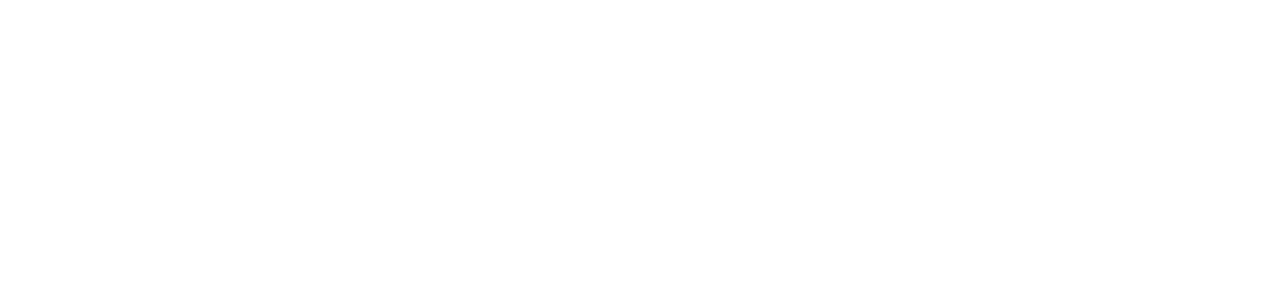
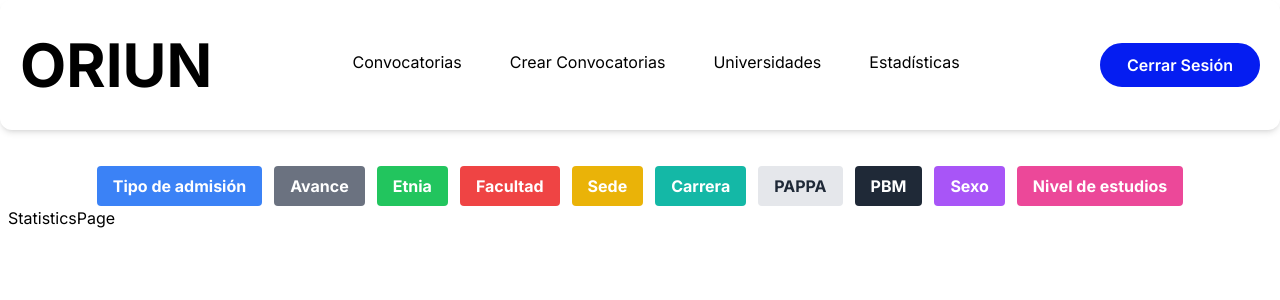
Before and after one commit to camunozv/oriun-frontend, a Next.js app: page /Statistics in a window 1280 px wide. Before the commit this address had no page. Shown: the top 300 px of the page. Built offline with nearby package versions, Linux system fonts and the light colour scheme.

Commit message:
Added navigation to graphs

```diff
--- a/app/Statistics/layout.jsx
+++ b/app/Statistics/layout.jsx
@@ -1,12 +1,19 @@
+"use client";
+import NavbarConvocatorias from "@/components/ConvsPage/NavbarConvocatorias";
+import NavbarStatistics from "@/components/StatisticsPage/NavbarStatistics";
+import { LINKS_ADMIN } from "@/constants";
+import React from "react";
 
-import React from 'react'
-
-function GraphsLayout({children}) {
+function GraphsLayout({ children }) {
   return (
     <>
+      <NavbarConvocatorias links={LINKS_ADMIN}></NavbarConvocatorias>
+      <main className="relative mt-4 mx-auto overflow-hidden max-w-[1580px] gap-3 p-2">
+        <NavbarStatistics />
         {children}
+      </main>
     </>
-  )
+  );
 }
 
-export default GraphsLayout
+export default GraphsLayout;
--- /dev/null
+++ b/app/Statistics/page.jsx
@@ -0,0 +1,9 @@
+import React from 'react'
+
+function StatisticsPage() {
+  return (
+    <div>StatisticsPage</div>
+  )
+}
+
+export default StatisticsPage
--- /dev/null
+++ b/components/StatisticsPage/NavbarStatistics.jsx
@@ -0,0 +1,87 @@
+"use client"
+import { useRouter } from "next/navigation";
+import React from "react";
+
+function NavbarStatistics() {
+  const router = useRouter();
+
+  const handleRedirect = (path) => {
+    router.push(path);
+  };
+
+  return (
+    <div className="flex gap-3 max-w-[1580px] mt-3 items-center justify-center">
+      <button
+        onClick={() => handleRedirect("/Statistics/admission_type")}
+        className="bg-blue-500 hover:bg-blue-700 text-white font-bold py-2 px-4 rounded"
+      >
+        Tipo de admisión
+      </button>
+
+      <button
+        onClick={() => handleRedirect("/Statistics/advance")}
+        className="bg-gray-500 hover:bg-gray-700 text-white font-bold py-2 px-4 rounded"
+      >
+        Avance
+      </button>
+
+      <button
+        onClick={() => handleRedirect("/Statistics/ethnicity")}
+        className="bg-green-500 hover:bg-green-700 text-white font-bold py-2 px-4 rounded"
+      >
+        Etnia
+      </button>
+
+      <button
+        onClick={() => handleRedirect("/Statistics/faculty")}
+        className="bg-red-500 hover:bg-red-700 text-white font-bold py-2 px-4 rounded"
+      >
+        Facultad
+      </button>
+
+      <button
+        onClick={() => handleRedirect("/Statistics/headquarters")}
+        className="bg-yellow-500 hover:bg-yellow-700 text-white font-bold py-2 px-4 rounded"
+      >
+        Sede
+      </button>
+
+      <button
+        onClick={() => handleRedirect("/Statistics/major")}
+        className="bg-teal-500 hover:bg-teal-700 text-white font-bold py-2 px-4 rounded"
+      >
+        Carrera
+      </button>
+
+      <button
+        onClick={() => handleRedirect("/Statistics/papa")}
+        className="bg-gray-200 hover:bg-gray-300 text-gray-800 font-bold py-2 px-4 rounded"
+      >
+        PAPPA
+      </button>
+
+      <button
+        onClick={() => handleRedirect("/Statistics/pbm")}
+        className="bg-gray-800 hover:bg-gray-900 text-white font-bold py-2 px-4 rounded"
+      >
+        PBM
+      </button>
+
+      <button
+        onClick={() => handleRedirect("/Statistics/sex")}
+        className="bg-purple-500 hover:bg-purple-700 text-white font-bold py-2 px-4 rounded"
+      >
+        Sexo
+      </button>
+
+      <button
+        onClick={() => handleRedirect("/Statistics/study_level")}
+        className="bg-pink-500 hover:bg-pink-700 text-white font-bold py-2 px-4 rounded"
+      >
+        Nivel de estudios
+      </button>
+    </div>
+  );
+}
+
+export default NavbarStatistics;
--- a/constants/index.js
+++ b/constants/index.js
@@ -40,8 +40,8 @@
     label: "Universidades",
   },
   {
-    href: "/PreguntasFrecuentes",
-    key: "preguntas_frecuentes",
-    label: "Preguntas Frecuentes",
+    href: "/Statistics",
+    key: "statistics",
+    label: "Estadísticas",
   },
 ];
```
